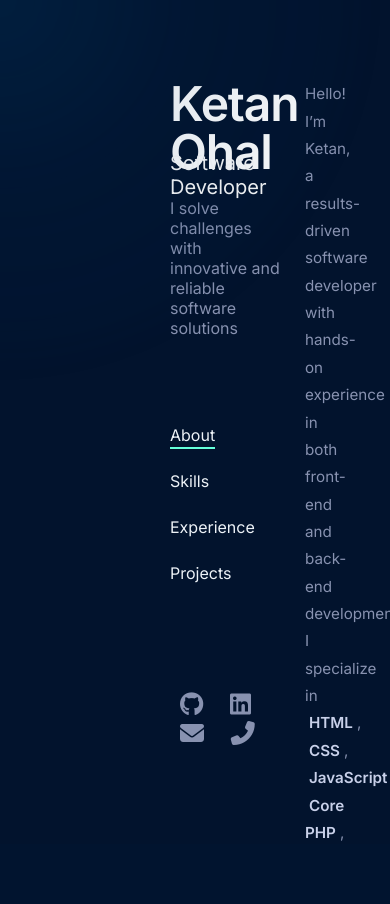
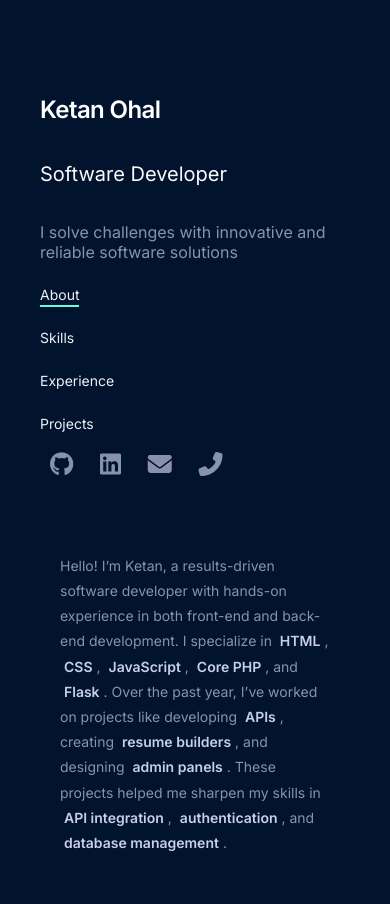
Before and after one commit to ketanohal/ketans_portfolio, a Flask app: page / in a window 390 px wide. Before the commit the page ends 841 px from the top, so only its background shows below. Run offline with Flask 3, Linux system fonts and the light colour scheme.

Commit message:
added mobile responsiveness

```diff
--- a/static/css/style.css
+++ b/static/css/style.css
@@ -2,15 +2,15 @@
 @import url('https://fonts.googleapis.com/css2?family=Inter:wght@400;600&family=Poppins:wght@500;700&display=swap');
 
 /* Global Styles */
-body, html {
+/* body, html {
     margin: 0;
     padding: 0;
     font-family: 'Inter', sans-serif;
-    color: #ccd6f6; /* Lightest Slate */
-    background-color: #02132d; /* Navy */
-    overflow-x: hidden; /* Prevent horizontal scrollbar */
+    color: #ccd6f6;
+    background-color: #02132d;
+    overflow-x: hidden;
     scroll-behavior: smooth;
-}
+} */
 .sidebar .postion {
     color: #fafafa; /* Blue accent for position */
     font-size: 20px;
@@ -41,19 +41,18 @@ body, html {
 }
 
 /* Container */
-.container {
+/* .container {
     display: flex;
     height: 100vh;
     margin-left: 170px;
-    /* margin-right: 80px;  */
     overflow: hidden;
-}
+} */
 
 /* Sidebar */
-.sidebar {
+/* .sidebar {
     width: 50%;
     max-height: 100vh;
-    background-color: #02132d; /* Navy */
+    background-color: #02132d;
     padding-top: 2.5rem;
     padding-bottom: 6rem;
     display: flex;
@@ -61,14 +60,13 @@ body, html {
     justify-content: space-between;
     position: sticky;
     top: 0;
-}
+} */
 
 .sidebar h1 {
     font-family: 'Poppins', sans-serif;
     font-size: 3rem;
     line-height: 1;
     color: #ffffff; /* Green */
-    margin-bottom: -34px;
     font-weight: 700;
     letter-spacing: -.025em;
     cursor: pointer;
@@ -79,8 +77,6 @@ body, html {
 .sidebar p {
     font-family: 'Inter', sans-serif;
     color: #8892b0; /* Slate */
-    margin: -10px 0;
-    margin-top: -80px;
 }
 
 /* Navigation container */
@@ -149,14 +145,14 @@ body, html {
 
 
 /* Content Area */
-.content {
+/* .content {
     width: 50%;
     padding: 5px 10px;
     padding-right: 110px;
-    overflow-y: auto; /* Enable vertical scrolling */
-    -webkit-overflow-scrolling: touch; /* Smooth scrolling */
-    direction: ltr; /* Ensure the scrollbar appears on the right */
-}
+    overflow-y: auto;
+    -webkit-overflow-scrolling: touch;
+    direction: ltr;
+} */
 
 /* Scrollbar Styling for Content Area */
 .content::-webkit-scrollbar {
@@ -338,11 +334,18 @@ html {
 
 /* Styling for job title link */
 .group a {
+    font-size: 12px;
+    display: flex;               /* Turn the anchor into a flex container */
+    justify-content: center;     /* Horizontally center the text */
+    align-items: center;         /* Vertically center the text */
     text-decoration: none;
     color: #ffffff;
     font-weight: bold;
     transition: color 0.3s ease;
+    height: 100%;                /* Ensure the anchor takes full height of its parent */
+    width: 100%;                 /* Ensure the anchor takes full width of its parent */
 }
+
 
 .group:hover a {
     color: #23fcdf; /* Light color for the title on hover */
@@ -827,3 +830,126 @@ ul.technologies li div:hover {
     font-weight: 500;
     transition: background-color 0.3s ease, color 0.3s ease;
 }
+
+
+/* Global Styles */
+body, html {
+    margin: 0;
+    padding: 15px;
+    font-family: 'Inter', sans-serif;
+    color: #ccd6f6;
+    background-color: #02132d;
+    overflow-x: hidden;
+    scroll-behavior: smooth;
+}
+
+.container {
+    display: flex;
+    flex-direction: row;
+    height: 100vh;
+    padding: 0 10px; /* Add some padding to prevent content from sticking to the edges */
+    overflow: hidden;
+}
+
+/* Sidebar */
+.sidebar {
+    flex: 1; /* Let sidebar take up available space */
+    max-height: 100vh;
+    width: 100%;
+    background-color: #02132d;
+    padding-top: 2.9rem;
+    padding-bottom: 6rem;
+    display: flex;
+    flex-direction: column;
+    justify-content: space-between;
+    position: sticky;
+    top: 0;
+}
+
+/* Content Area */
+.content {
+    flex: 2; /* Make content area take up twice the space of sidebar */
+    /* padding: 5px 10px; */
+    overflow-y: auto;
+    -webkit-overflow-scrolling: touch;
+    direction: ltr;
+}
+
+/* Media Queries for Responsiveness */
+@media (max-width: 1024px) {
+    /* Adjust layout for medium screens (tablets and below) */
+    .container {
+        flex-direction: column; /* Stack sidebar and content vertically */
+    }
+
+    .sidebar {
+        width: 100%; /* Sidebar takes full width */
+        padding-top: 1.5rem; /* Adjust padding */
+    }
+
+    .content {
+        width: 100%; /* Content takes full width */
+        padding-right: 0; /* Remove extra padding */
+    }
+
+    .sidebar h1 {
+        font-size: 2rem; /* Reduce font size for smaller screens */
+    }
+
+    .navigation ul li a {
+        font-size: 1rem; /* Adjust font size for navigation links */
+    }
+
+    .about-section {
+        padding: 20px; /* Reduce padding for about section */
+    }
+}
+
+@media (max-width: 768px) {
+    /* Adjust layout for small screens (phones) */
+    .sidebar {
+        width: 100%;
+        padding-bottom: 0px;
+        padding-top: 3rem; /* Further reduce padding */
+    }
+    .project-title{
+        font-size: 14px;
+    }
+    .project-card {
+        display: block;       /* Block-level element, stacked vertically */
+        margin: 0 auto;       /* Centers the block horizontally */
+    }
+
+    .project-image {
+        padding-left: 76px;
+        padding-top: 20px;
+        transition: border 0.2s ease;
+        margin: 0 auto;       /* Centers the image container horizontally */
+    }
+
+    .content {
+        width: 100%;
+        padding-right: 10px;
+    }
+
+    .sidebar h1 {
+        font-size: 1.5rem;
+    }
+
+    .content h2 {
+        font-size: 1.5rem; /* Adjust section titles */
+    }
+
+    .navigation ul li a {
+        font-size: 0.875rem; /* Reduce navigation font size */
+    }
+
+    /* Hide the custom cursor on small screens to avoid interference */
+    .cursor {
+        display: none;
+    }
+
+    .about-content p {
+        font-size: 0.875rem; /* Adjust text size for paragraphs */
+    }
+}
```
